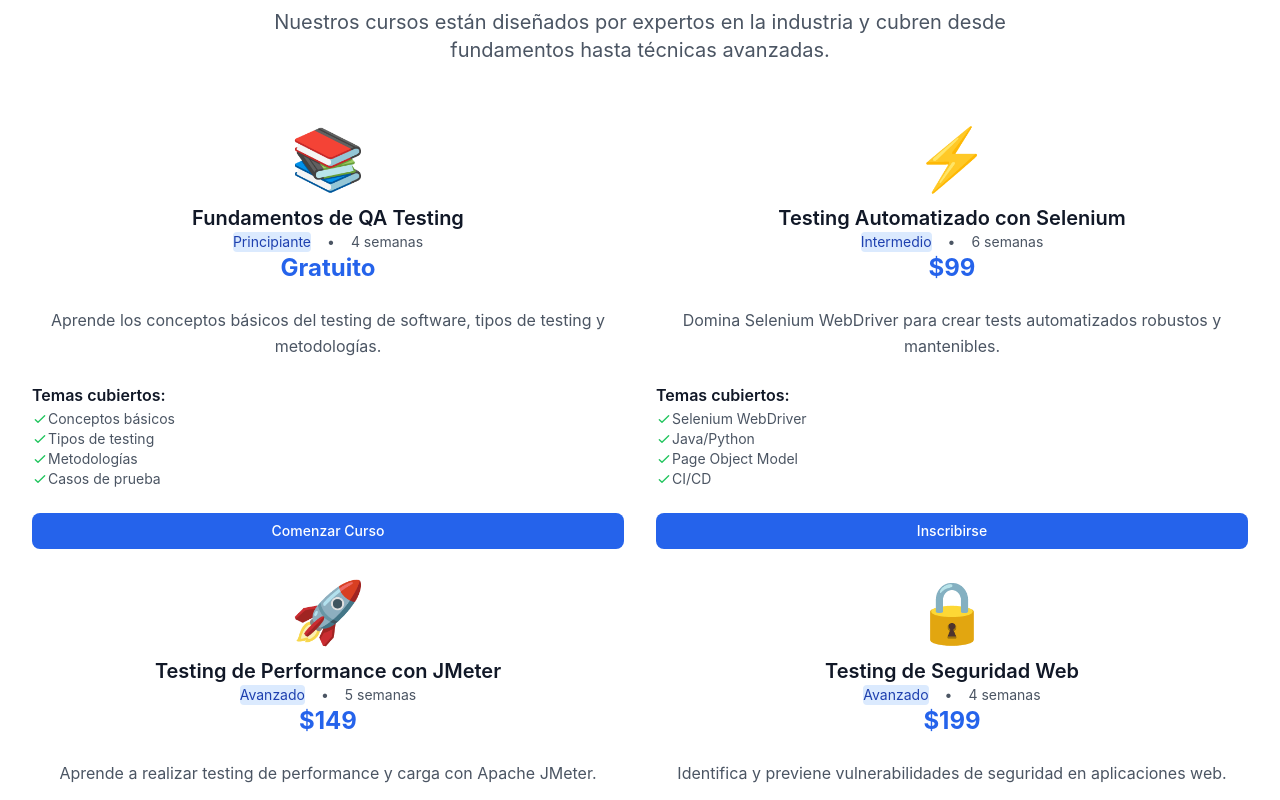
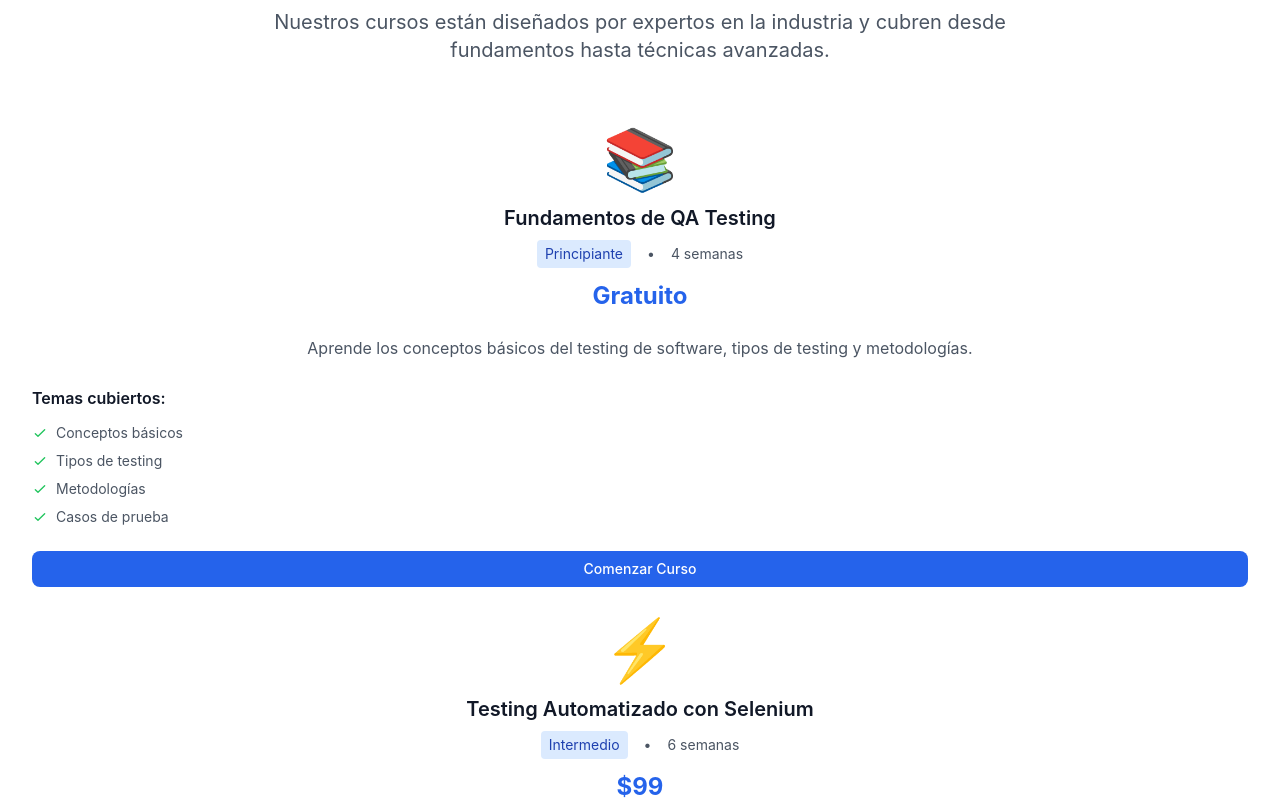
Before and after one commit to marcaexpress/QAservice_Repo, a Next.js app in the folder apps/web/: page /aprendizaje in a window 1280 px wide. Shown: the part 760-1560 px from the top of the page. Built offline with nearby package versions, Linux system fonts and the light colour scheme; no server answers.

Commit message:
CSS EXACTO: Estilos copiados exactamente del proyecto local para garantizar visualización idéntica

```diff
--- a/apps/web/public/critical-styles.css
+++ b/apps/web/public/critical-styles.css
@@ -1,10 +1,8 @@
-/* 🚨 CSS CRÍTICO - ESTILOS FORZADOS PARA PRODUCCIÓN */
+/* 🚨 CSS CRÍTICO - ESTILOS EXACTOS DEL PROYECTO LOCAL */
 
 /* === BASE STYLES === */
 * {
   box-sizing: border-box !important;
-  margin: 0 !important;
-  padding: 0 !important;
 }
 
 html {
@@ -20,13 +18,16 @@
   padding: 0 !important;
 }
 
-/* === COLORES PERSONALIZADOS === */
+/* === COLORES EXACTOS DEL PROYECTO === */
 .bg-primary-50 { background-color: #eff6ff !important; }
 .bg-primary-100 { background-color: #dbeafe !important; }
 .bg-primary-600 { background-color: #2563eb !important; }
 .bg-primary-700 { background-color: #1d4ed8 !important; }
 .bg-blue-50 { background-color: #eff6ff !important; }
 .bg-gray-50 { background-color: #f9fafb !important; }
+.bg-gray-100 { background-color: #f3f4f6 !important; }
+.bg-gray-200 { background-color: #e5e7eb !important; }
+.bg-gray-300 { background-color: #d1d5db !important; }
 .bg-gray-900 { background-color: #111827 !important; }
 
 .text-primary-600 { color: #2563eb !important; }
@@ -34,12 +35,12 @@
 .text-gray-600 { color: #4b5563 !important; }
 .text-white { color: #ffffff !important; }
 
-/* === ESPACIADO CRÍTICO === */
-.space-y-20 > * + * { margin-top: 5rem !important; }
+/* === ESPACIADO EXACTO DEL PROYECTO === */
 .section-padding {
   padding-top: 4rem !important;
   padding-bottom: 4rem !important;
 }
+
 .container-custom {
   max-width: 80rem !important;
   margin-left: auto !important;
@@ -48,58 +49,63 @@
   padding-right: 1rem !important;
 }
 
-/* === HERO SECTION === */
+/* === HERO SECTION EXACTO === */
 .bg-gradient-to-br {
   background-image: linear-gradient(to bottom right, var(--tw-gradient-stops)) !important;
 }
+
 .from-primary-50 {
   --tw-gradient-from: #eff6ff !important;
   --tw-gradient-stops: var(--tw-gradient-from), var(--tw-gradient-to, rgba(239, 246, 255, 0)) !important;
 }
+
 .to-blue-50 {
   --tw-gradient-to: #eff6ff !important;
 }
 
-/* === TIPOGRAFÍA CRÍTICA === */
+/* === TIPOGRAFÍA EXACTA === */
 .text-center { text-align: center !important; }
 .max-w-4xl { max-width: 56rem !important; }
 .mx-auto { margin-left: auto !important; margin-right: auto !important; }
 .text-4xl { font-size: 2.25rem !important; line-height: 2.5rem !important; }
 .md\:text-6xl { font-size: 3.75rem !important; line-height: 1 !important; }
-.font-bold { font-weight: 700 !important; }
-.mb-6 { margin-bottom: 1.5rem !important; }
-.leading-tight { line-height: 1.25 !important; }
 .text-xl { font-size: 1.25rem !important; line-height: 1.75rem !important; }
 .md\:text-2xl { font-size: 1.5rem !important; line-height: 2rem !important; }
+.text-lg { font-size: 1.125rem !important; line-height: 1.75rem !important; }
+.font-bold { font-weight: 700 !important; }
+.font-semibold { font-weight: 600 !important; }
+.mb-2 { margin-bottom: 0.5rem !important; }
+.mb-4 { margin-bottom: 1rem !important; }
+.mb-6 { margin-bottom: 1.5rem !important; }
 .mb-8 { margin-bottom: 2rem !important; }
+.leading-tight { line-height: 1.25 !important; }
 .leading-relaxed { line-height: 1.625 !important; }
 
-/* === LAYOUT CRÍTICO === */
+/* === LAYOUT EXACTO === */
 .flex { display: flex !important; }
 .flex-col { flex-direction: column !important; }
 .sm\:flex-row { flex-direction: row !important; }
 .gap-4 { gap: 1rem !important; }
+.gap-8 { gap: 2rem !important; }
 .w-full { width: 100% !important; }
 .sm\:w-auto { width: auto !important; }
 .items-center { align-items: center !important; }
 .justify-center { justify-content: center !important; }
 
-/* === GRID CRÍTICO === */
+/* === GRID EXACTO === */
 .mt-12 { margin-top: 3rem !important; }
 .grid { display: grid !important; }
 .grid-cols-1 { grid-template-columns: repeat(1, minmax(0, 1fr)) !important; }
 .md\:grid-cols-3 { grid-template-columns: repeat(3, minmax(0, 1fr)) !important; }
-.gap-8 { gap: 2rem !important; }
 
-/* === ICONOS CRÍTICOS === */
+/* === ICONOS EXACTOS === */
 .w-16 { width: 4rem !important; }
 .h-16 { height: 4rem !important; }
 .rounded-full { border-radius: 9999px !important; }
-.mb-4 { margin-bottom: 1rem !important; }
 .w-8 { width: 2rem !important; }
 .h-8 { height: 2rem !important; }
 
-/* === BOTONES CRÍTICOS === */
+/* === BOTONES EXACTOS DEL COMPONENTE === */
 .inline-flex { display: inline-flex !important; }
 .font-medium { font-weight: 500 !important; }
 .rounded-lg { border-radius: 0.5rem !important; }
@@ -112,20 +118,27 @@
 .focus\:outline-none:focus { outline: none !important; }
 .focus\:ring-2:focus { box-shadow: 0 0 0 2px rgba(59, 130, 246, 0.5) !important; }
 .focus\:ring-offset-2:focus { box-shadow: 0 0 0 2px rgba(59, 130, 246, 0.5), 0 0 0 4px white !important; }
+.disabled\:opacity-50:disabled { opacity: 0.5 !important; }
+.disabled\:cursor-not-allowed:disabled { cursor: not-allowed !important; }
 
-/* === VARIANTES DE BOTÓN === */
+/* === VARIANTES DE BOTÓN EXACTAS === */
 .bg-primary-600 { background-color: #2563eb !important; }
 .hover\:bg-primary-700:hover { background-color: #1d4ed8 !important; }
 .focus\:ring-primary-500:focus { box-shadow: 0 0 0 2px rgba(37, 99, 235, 0.5) !important; }
+
 .bg-gray-200 { background-color: #e5e7eb !important; }
 .hover\:bg-gray-300:hover { background-color: #d1d5db !important; }
 .focus\:ring-gray-500:focus { box-shadow: 0 0 0 2px rgba(107, 114, 128, 0.5) !important; }
+
 .border-2 { border-width: 2px !important; }
 .border-primary-600 { border-color: #2563eb !important; }
 .hover\:bg-primary-600:hover { background-color: #2563eb !important; }
 .hover\:text-white:hover { color: white !important; }
 
-/* === TAMAÑOS DE BOTÓN === */
+.hover\:text-primary-600:hover { color: #2563eb !important; }
+.hover\:bg-gray-100:hover { background-color: #f3f4f6 !important; }
+
+/* === TAMAÑOS DE BOTÓN EXACTOS === */
 .px-3 { padding-left: 0.75rem !important; padding-right: 0.75rem !important; }
 .py-2 { padding-top: 0.5rem !important; padding-bottom: 0.5rem !important; }
 .text-sm { font-size: 0.875rem !important; line-height: 1.25rem !important; }
@@ -134,29 +147,36 @@
 .py-3 { padding-top: 0.75rem !important; padding-bottom: 0.75rem !important; }
 .text-base { font-size: 1rem !important; line-height: 1.5rem !important; }
 
-/* === FEATURES SECTION === */
-.mb-16 { margin-bottom: 4rem !important; }
-.text-3xl { font-size: 1.875rem !important; line-height: 2.25rem !important; }
-.md\:text-4xl { font-size: 2.25rem !important; line-height: 2.5rem !important; }
-.max-w-3xl { max-width: 48rem !important; }
-.md\:grid-cols-2 { grid-template-columns: repeat(2, minmax(0, 1fr)) !important; }
-.flex-shrink-0 { flex-shrink: 0 !important; }
-.space-x-4 > * + * { margin-left: 1rem !important; }
-.mt-12 { margin-top: 3rem !important; }
+/* === ANIMACIONES EXACTAS === */
+.animate-spin {
+  animation: spin 1s linear infinite !important;
+}
 
-/* === RESPONSIVE CRÍTICO === */
+@keyframes spin {
+  from { transform: rotate(0deg) !important; }
+  to { transform: rotate(360deg) !important; }
+}
+
+.-ml-1 { margin-left: -0.25rem !important; }
+.mr-2 { margin-right: 0.5rem !important; }
+.h-4 { height: 1rem !important; }
+.w-4 { width: 1rem !important; }
+
+/* === RESPONSIVE EXACTO === */
 @media (min-width: 768px) {
   .section-padding {
     padding-top: 6rem !important;
     padding-bottom: 6rem !important;
   }
 }
+
 @media (min-width: 640px) {
   .container-custom {
     padding-left: 1.5rem !important;
     padding-right: 1.5rem !important;
   }
 }
+
 @media (min-width: 1024px) {
   .container-custom {
     padding-left: 2rem !important;
```
